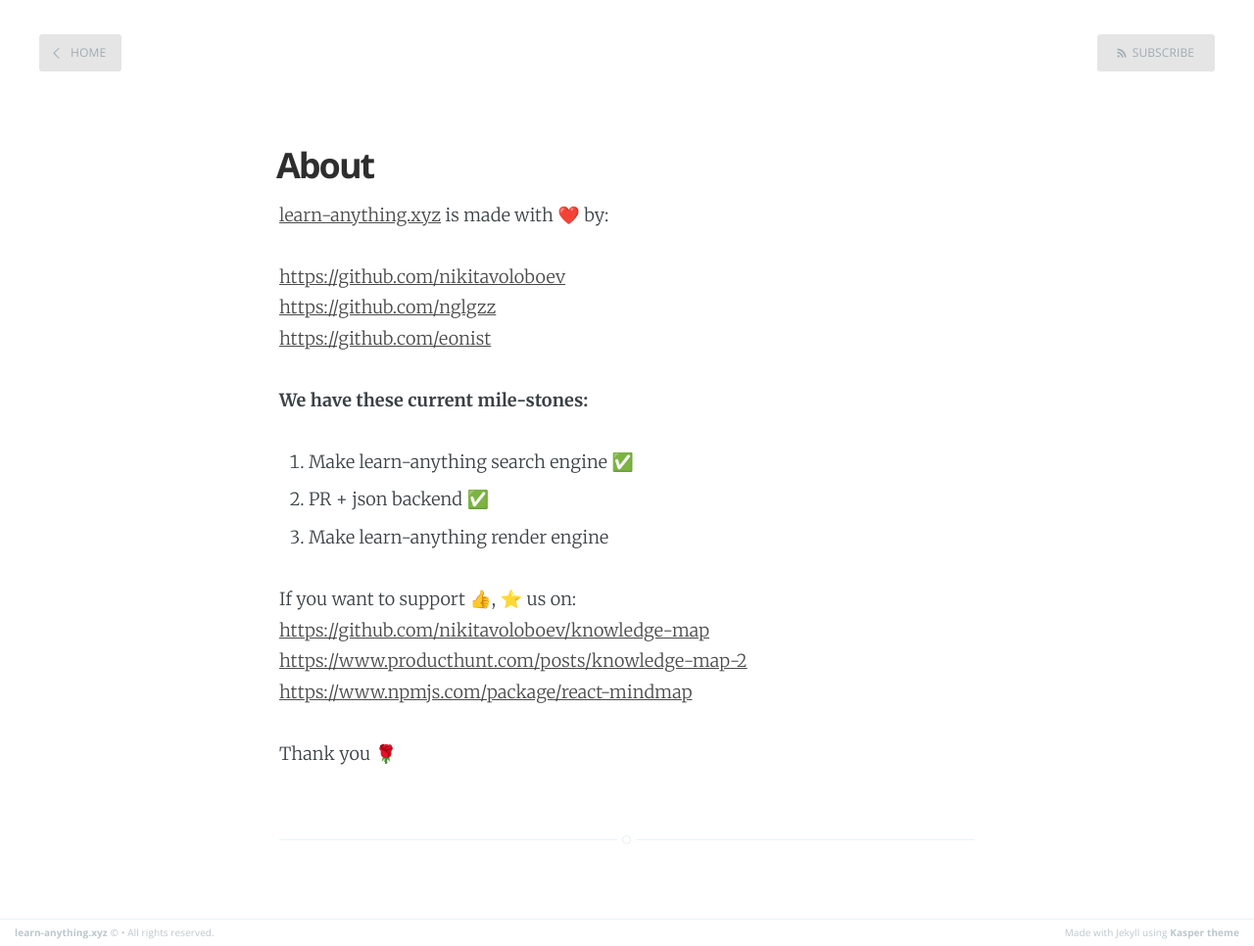
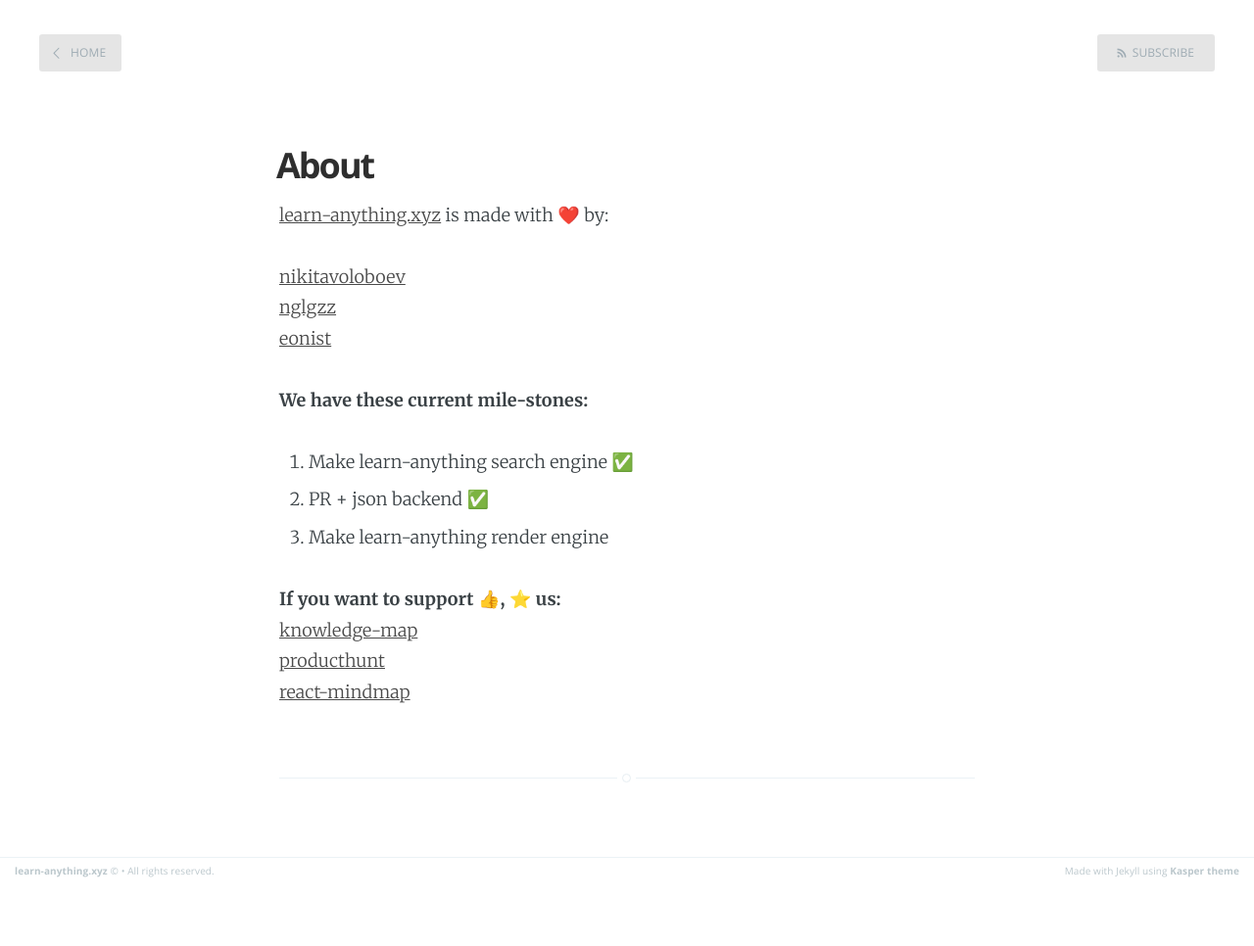
Before and after one commit to jeffreyyoung/learn-anything.github.io, a Jekyll site: the page built from about.md, in a window 1280 px wide. Shown: the whole page at 98% size. Built offline with Jekyll 4.4.1, drawn with Linux system fonts in a browser that asks for light colours; after the commit the page ends 903 px from its top, so only the background shows below that.

Commit message:
Update about.md

```diff
--- a/about.md
+++ b/about.md
@@ -16,10 +16,7 @@
 3. Make learn-anything render engine
 
 
-If you want to support 👍, ⭐ us on:
-[https://github.com/nikitavoloboev/knowledge-map](https://github.com/nikitavoloboev/knowledge-map)
-[https://www.producthunt.com/posts/knowledge-map-2](https://www.producthunt.com/posts/knowledge-map-2)
-[https://www.npmjs.com/package/react-mindmap](https://www.npmjs.com/package/react-mindmap)
-
-
-Thank you 🌹
+**If you want to support 👍, ⭐ us:**
+[knowledge-map](https://github.com/nikitavoloboev/knowledge-map)
+[producthunt](https://www.producthunt.com/posts/knowledge-map-2)
+[react-mindmap](https://www.npmjs.com/package/react-mindmap)
```
Also changed, not shown: other parts of about.md (+3 -3 lines).
